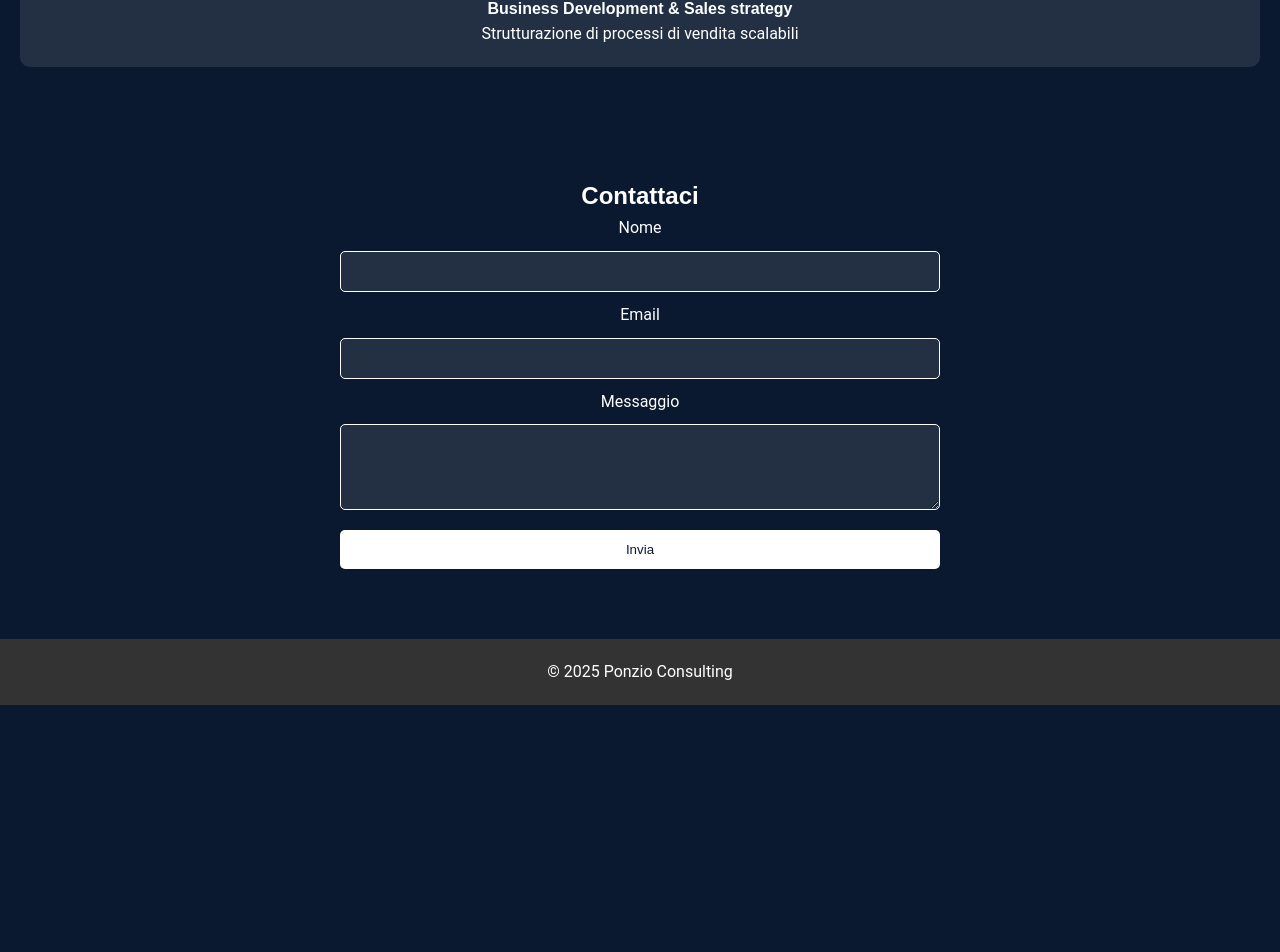
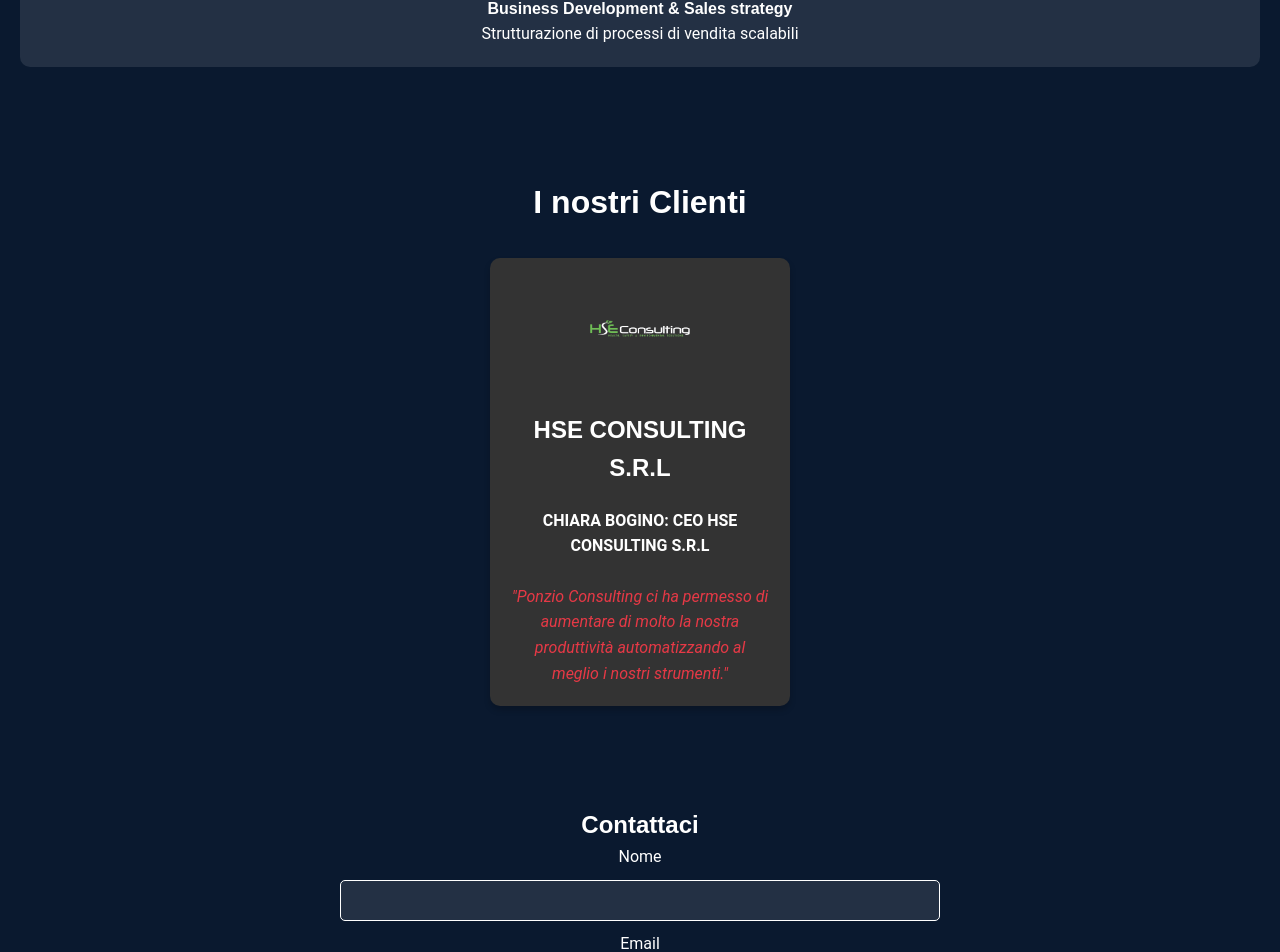
Before and after one commit to Ponzio-it/ponzio-consulting, a Next.js app: page / in a window 1280 px wide. Shown: the part 1033-1985 px from the top of the page. Before the commit the page ends 1738 px from the top, so only its background shows below. Built offline with nearby package versions, Linux system fonts and the light colour scheme.

Commit message:
adding costumers component

```diff
--- a/src/app/page.tsx
+++ b/src/app/page.tsx
@@ -3,6 +3,7 @@
 import Navbar from '../components/Navbar';
 import Hero from '../components/Hero';
 import Services from '../components/Services';
+import Costumers from '../components/Customers';
 import ContactForm from '../components/ContactForm';
 import Footer from '../components/Footer';
 
@@ -24,6 +25,7 @@
       <main>
         <Hero />
         <Services />
+        <Costumers />
         <ContactForm />
       </main>
       <Footer />
--- /dev/null
+++ b/src/components/Customers.js
@@ -0,0 +1,40 @@
+// components/Customers.js
+
+import Image from "next/image";
+import styles from "../styles/Customers.module.css";
+
+const customersData = [
+  {
+    name: "HSE CONSULTING S.R.L",
+    logo: "/logos/hse.png",
+    website: "https://www.hseconsulting.info",
+    customerName: "CHIARA BOGINO: CEO HSE CONSULTING S.R.L",
+    quote: "Ponzio Consulting ci ha permesso di aumentare di molto la nostra produttività automatizzando al meglio i nostri strumenti.",
+  },
+];
+
+export default function Customers() {
+  return (
+    <section className={styles.customers} id="customers">
+      <h2 className={styles.title}>I nostri Clienti</h2>
+      <div className={styles.customerList}>
+        {customersData.map((customer, index) => (
+          <div key={index} className={styles.customerCard}>
+            <a href={customer.website} target="_blank" rel="noopener noreferrer">
+              <Image
+                src={customer.logo}
+                alt={`${customer.name} Logo`}
+                width={100}
+                height={100}
+                className={styles.logo}
+              />
+            </a>
+            <h3 className={styles.name}>{customer.name}</h3>
+            <p className={styles.customerName}>{customer.customerName}</p>
+            <p className={styles.quote}>"{customer.quote}"</p>
+          </div>
+        ))}
+      </div>
+    </section>
+  );
+}
--- /dev/null
+++ b/src/styles/Customers.module.css
@@ -0,0 +1,92 @@
+/* Customers Section */
+.customers {
+    text-align: center;
+    padding: 50px 20px;
+    background: var(--primary-bg); /* Use dark blue background */
+    color: var(--primary-text); /* White text for readability */
+}
+
+.title {
+    font-size: 2rem;
+    font-family: var(--font-heading);
+    color: var(--secondary-text); /* White */
+    margin-bottom: 30px;
+}
+
+/* Customer List Grid */
+.customerList {
+    display: grid;
+    grid-template-columns: repeat(auto-fit, minmax(250px, 1fr));
+    gap: 20px;
+    justify-items: center;
+}
+
+/* Customer Card */
+.customerCard {
+    background: var(--nav-bg); /* Dark Gray background */
+    padding: 20px;
+    border-radius: 10px;
+    box-shadow: 0 4px 6px rgba(0, 0, 0, 0.2); /* Slight shadow */
+    text-align: center;
+    max-width: 300px;
+    transition: transform 0.3s ease-in-out;
+    display: flex;
+    flex-direction: column;
+    align-items: center;
+    gap: 15px;
+}
+
+.customerCard:hover {
+    transform: scale(1.05);
+}
+
+/* Customer Logo */
+.logo {
+    width: 100px;
+    height: 100px;
+    object-fit: contain;
+    margin-bottom: 10px;
+}
+
+/* Customer Name (Company Name) */
+.name {
+    font-size: 1.5rem;
+    font-weight: bold;
+    color: var(--secondary-text);
+    font-family: var(--font-heading);
+}
+
+/* Customer CEO Name */
+.customerName {
+    font-size: 1rem;
+    font-weight: 600;
+    color: var(--primary-text); /* White */
+    margin-top: 5px;
+}
+
+/* Customer Quote */
+.quote {
+    font-style: italic;
+    color: var(--accent-color); /* Red accent */
+    font-size: 1rem;
+    margin-top: 10px;
+}
+
+/* Responsive Design */
+@media (max-width: 768px) {
+    .customerList {
+        grid-template-columns: 1fr; /* One card per row on mobile */
+    }
+
+    .customerCard {
+        max-width: 100%;
+    }
+
+    .name {
+        font-size: 1.3rem;
+    }
+
+    .quote {
+        font-size: 0.9rem;
+    }
+}
```
Also changed, not shown: public/logos/hse.png (added).
